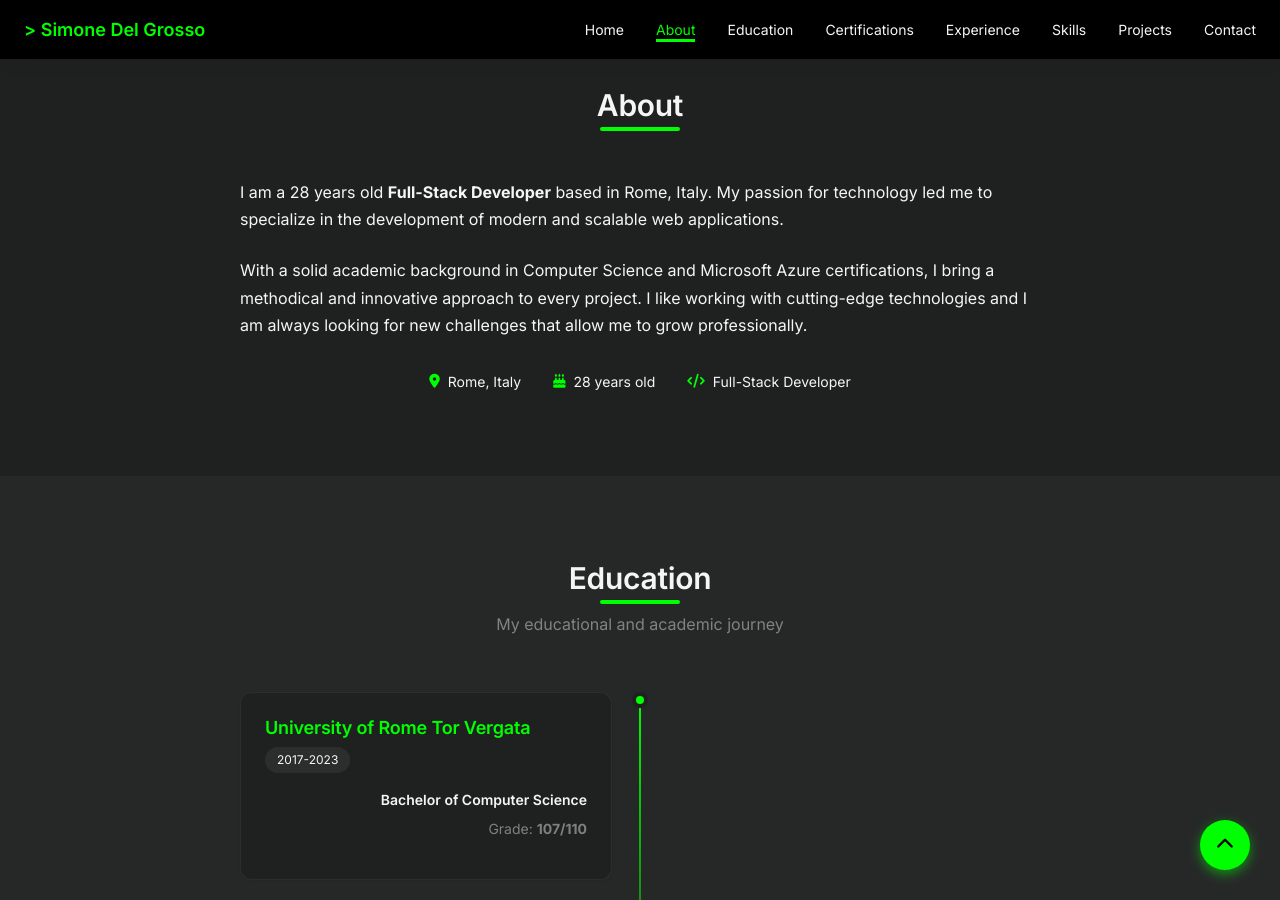
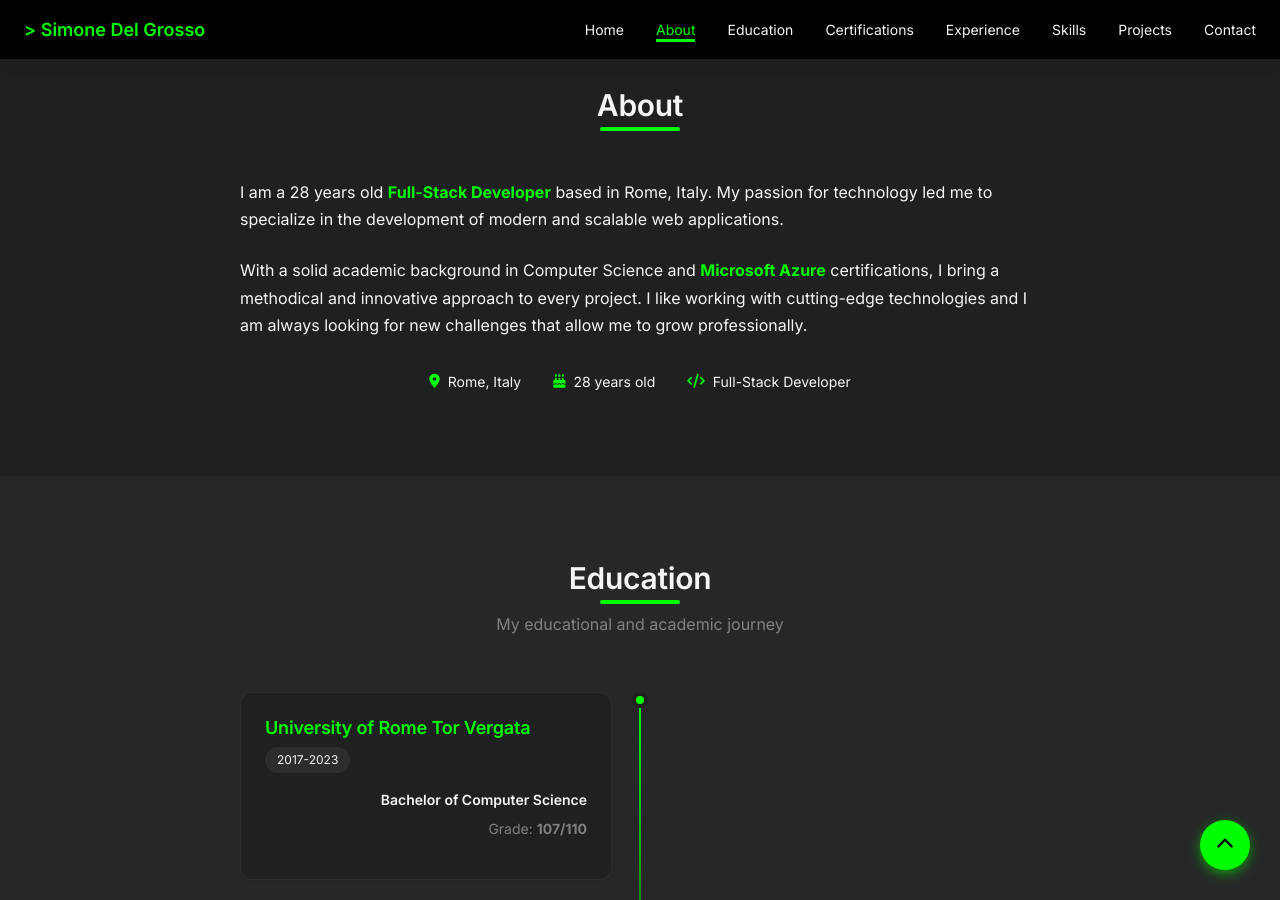
Before and after one commit to simonedelgrosso/simonedelgrosso.github.io, a Jekyll site: the page built from en/index.md, in a window 1280 px wide and 900 px high, scrolled down 897 px. Built offline with Jekyll 4.4.1, drawn with Linux system fonts in a browser that asks for light colours; some web fonts are replaced.

Commit message:
Update about

```diff
--- a/_data/about.yml
+++ b/_data/about.yml
@@ -1,13 +1,13 @@
 it:
   title: "Chi sono"
   subtitle: "Sviluppatore appassionato con focus su soluzioni innovative"
-  text_1: Sono un <strong>Full-Stack Developer</strong> di <span class="age"></span> anni con sede a Roma, Italia. La mia passione per la tecnologia mi ha portato a specializzarmi nello sviluppo di applicazioni web moderne e scalabili.
-  text_2: Con una solida formazione accademica in Scienze e Tecnologie Informatiche e certificazioni Microsoft Azure, porto un approccio metodico e innovativo a ogni progetto. Mi piace lavorare con tecnologie all'avanguardia e sono sempre alla ricerca di nuove sfide che mi permettano di crescere professionalmente.
+  text_1: Sono un <strong class="text-accent">Full-Stack Developer</strong> di <span class="age"></span> anni con sede a Roma, Italia. La mia passione per la tecnologia mi ha portato a specializzarmi nello sviluppo di applicazioni web moderne e scalabili.
+  text_2: Con una solida formazione accademica in Scienze e Tecnologie Informatiche e certificazioni <strong class="text-accent">Microsoft Azure</strong>, porto un approccio metodico e innovativo a ogni progetto. Mi piace lavorare con tecnologie all'avanguardia e sono sempre alla ricerca di nuove sfide che mi permettano di crescere professionalmente.
   location: "Roma, Italia"
   age: "anni"
 en:
   title: "About"
-  text_1: I am a <span class="age"></span> years old <strong>Full-Stack Developer</strong> based in Rome, Italy. My passion for technology led me to specialize in the development of modern and scalable web applications.
-  text_2: With a solid academic background in Computer Science and Microsoft Azure certifications, I bring a methodical and innovative approach to every project. I like working with cutting-edge technologies and I am always looking for new challenges that allow me to grow professionally.
+  text_1: I am a <span class="age"></span> years old <strong class="text-accent">Full-Stack Developer</strong> based in Rome, Italy. My passion for technology led me to specialize in the development of modern and scalable web applications.
+  text_2: With a solid academic background in Computer Science and <strong class="text-accent">Microsoft Azure</strong> certifications, I bring a methodical and innovative approach to every project. I like working with cutting-edge technologies and I am always looking for new challenges that allow me to grow professionally.
   location: "Rome, Italy"
   age: "years old"
```
